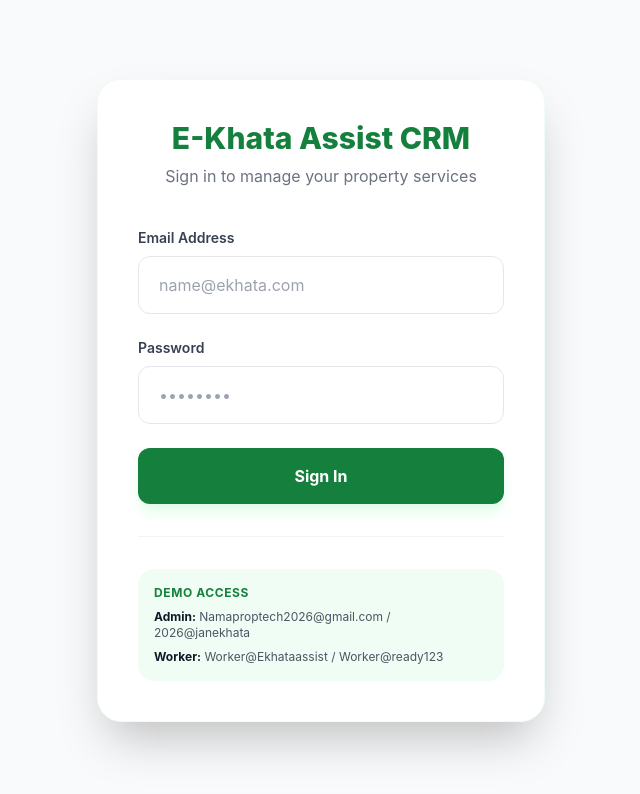
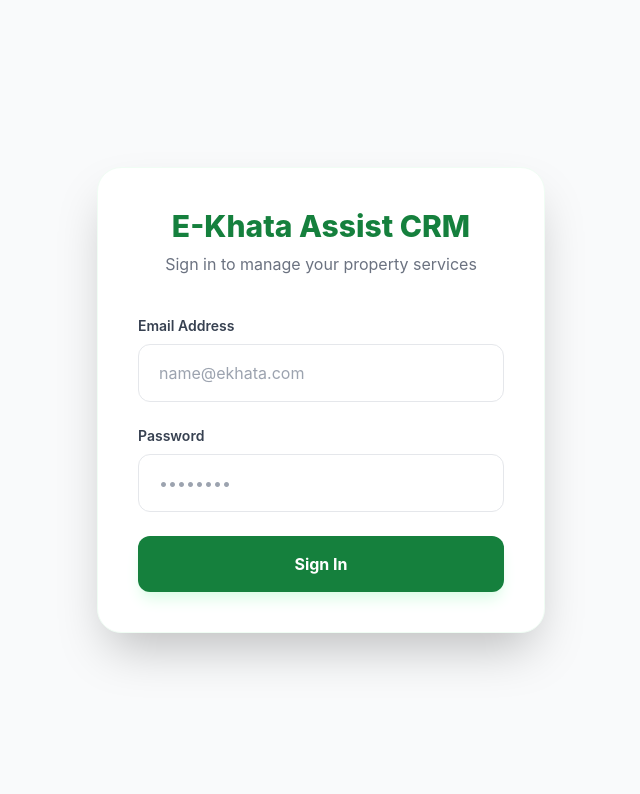
Before and after one commit to Namithhn025/E-KhataAssist, a React (Vite) app: page /login in a window 1280 px wide. Shown: the top 794 px of the page, without its empty margins (319-959 px from the left). Built offline with nearby package versions, Linux system fonts and the light colour scheme; no server answers.

Commit message:
Remove demo credentials from login page

```diff
--- a/src/components/Login.jsx
+++ b/src/components/Login.jsx
@@ -90,15 +90,6 @@ const Login = () => {
           </button>
         </form>
 
-        <div className="mt-8 pt-8 border-t border-gray-100">
-          <div className="bg-green-50 rounded-2xl p-4">
-            <p className="text-xs font-bold text-primary mb-2 uppercase tracking-wider">Demo Access</p>
-            <div className="grid grid-cols-1 gap-2 text-xs text-gray-600">
-              <p><span className="font-bold text-gray-900">Admin:</span> Namaproptech2026@gmail.com / 2026@janekhata</p>
-              <p><span className="font-bold text-gray-900">Worker:</span> Worker@Ekhataassist / Worker@ready123</p>
-            </div>
-          </div>
-        </div>
       </div>
     </div>
   );
```
